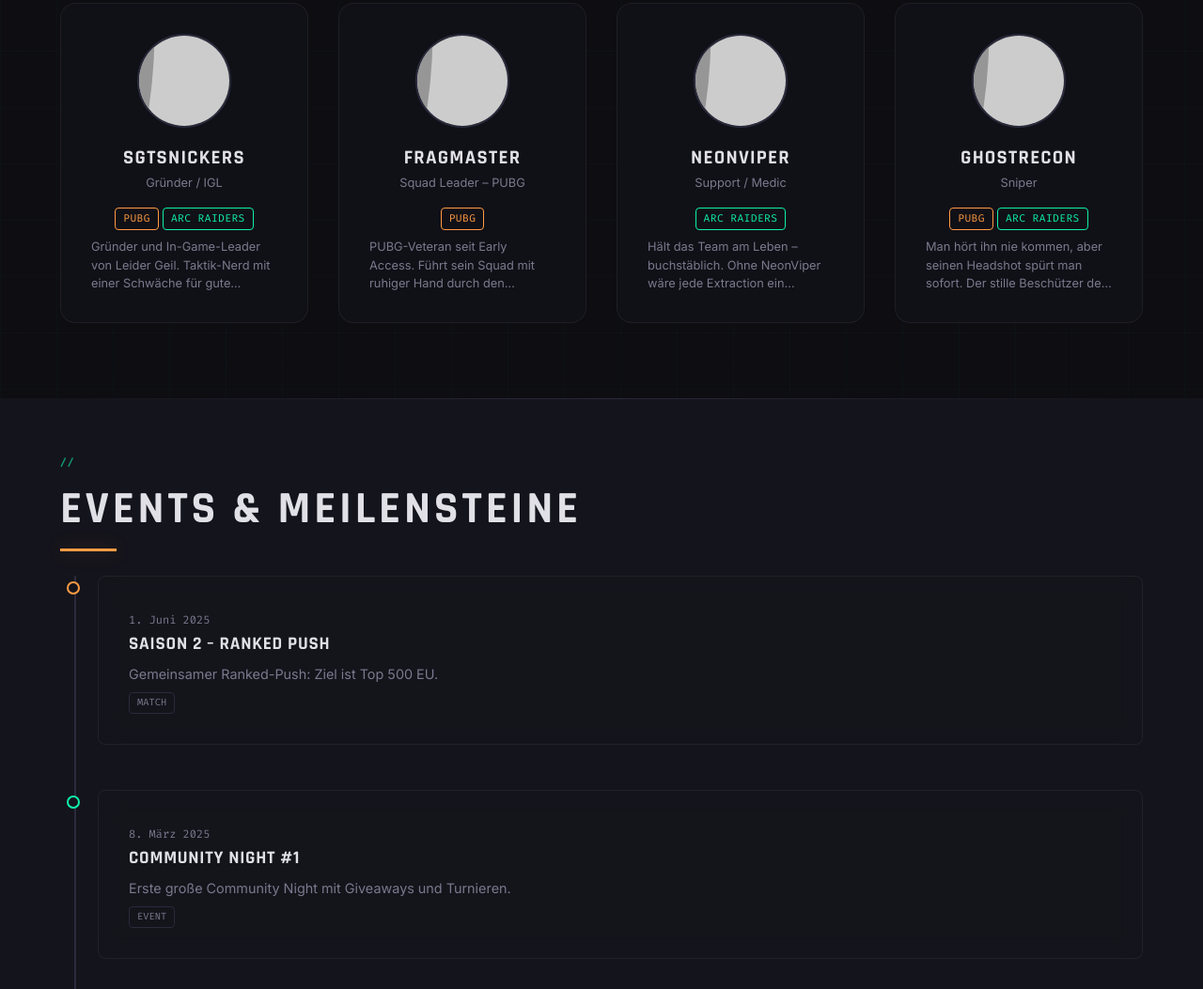
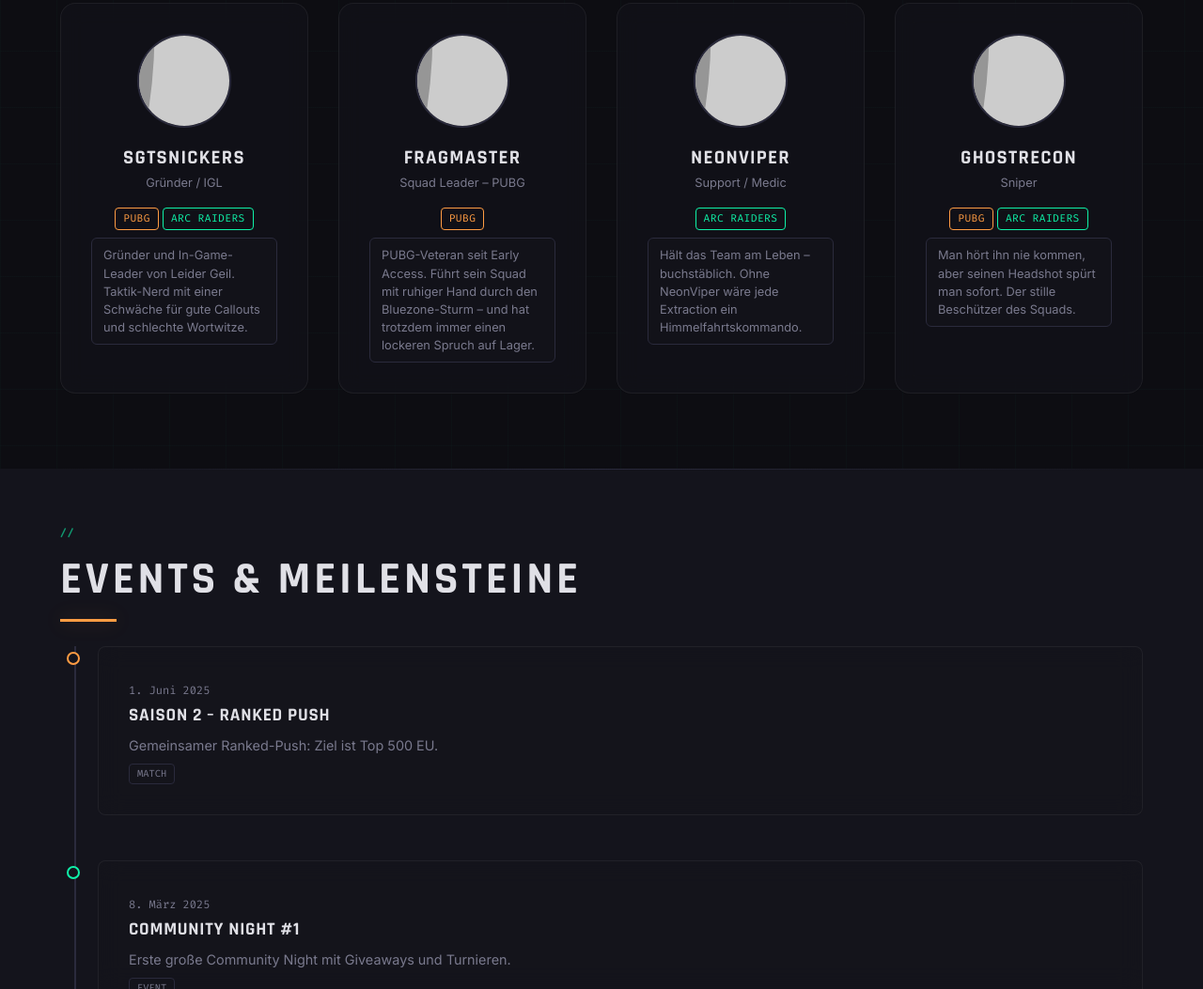
Before and after one commit to SgtSnickersNeverGiveUp/leider-geil-New, a website: page index.html in a window 1280 px wide. Shown: the part 1185-2238 px from the top of the page at 94% size. Drawn offline with Linux system fonts and the light colour scheme; no server answers; placeholder pictures from the web are drawn by us.

Commit message:
Update styles.css

```diff
--- a/assets/css/styles.css
+++ b/assets/css/styles.css
@@ -668,11 +668,13 @@ img { max-width: 100%; display: block; }
   line-height: 1.5;
   margin-top: var(--sp-sm);
   text-align: left;
-  display: -webkit-box;
-  -webkit-line-clamp: 3;
-  -webkit-box-orient: vertical;
-  overflow: hidden;
+
+  padding: 0.5rem 0.75rem;
+  border-radius: 6px;
+  border: 1px solid var(--clr-border);
+  background: rgba(20, 20, 28, 0.7);
 }
+
 
 .roster-card__fun-tags {
   display: flex;
```
